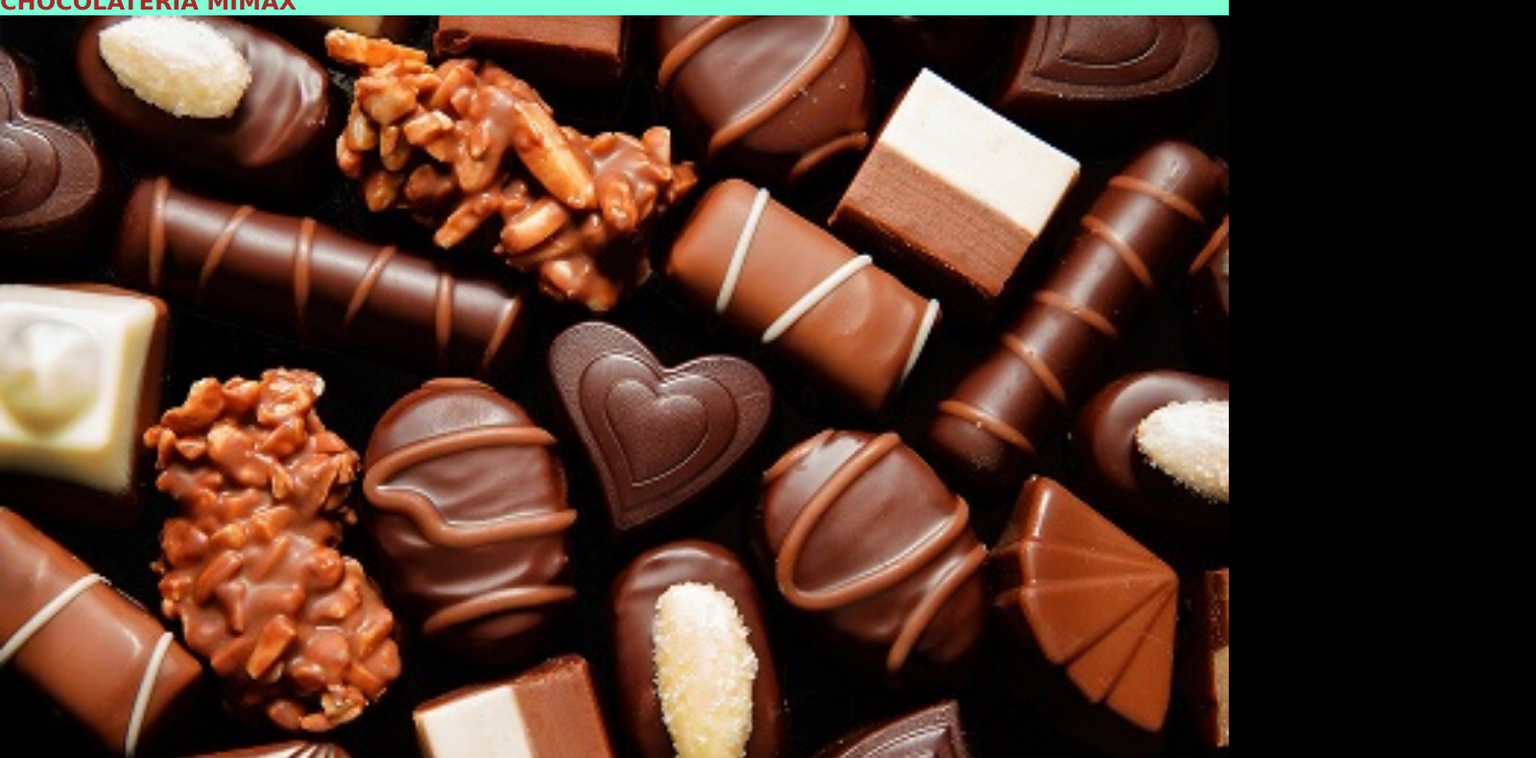
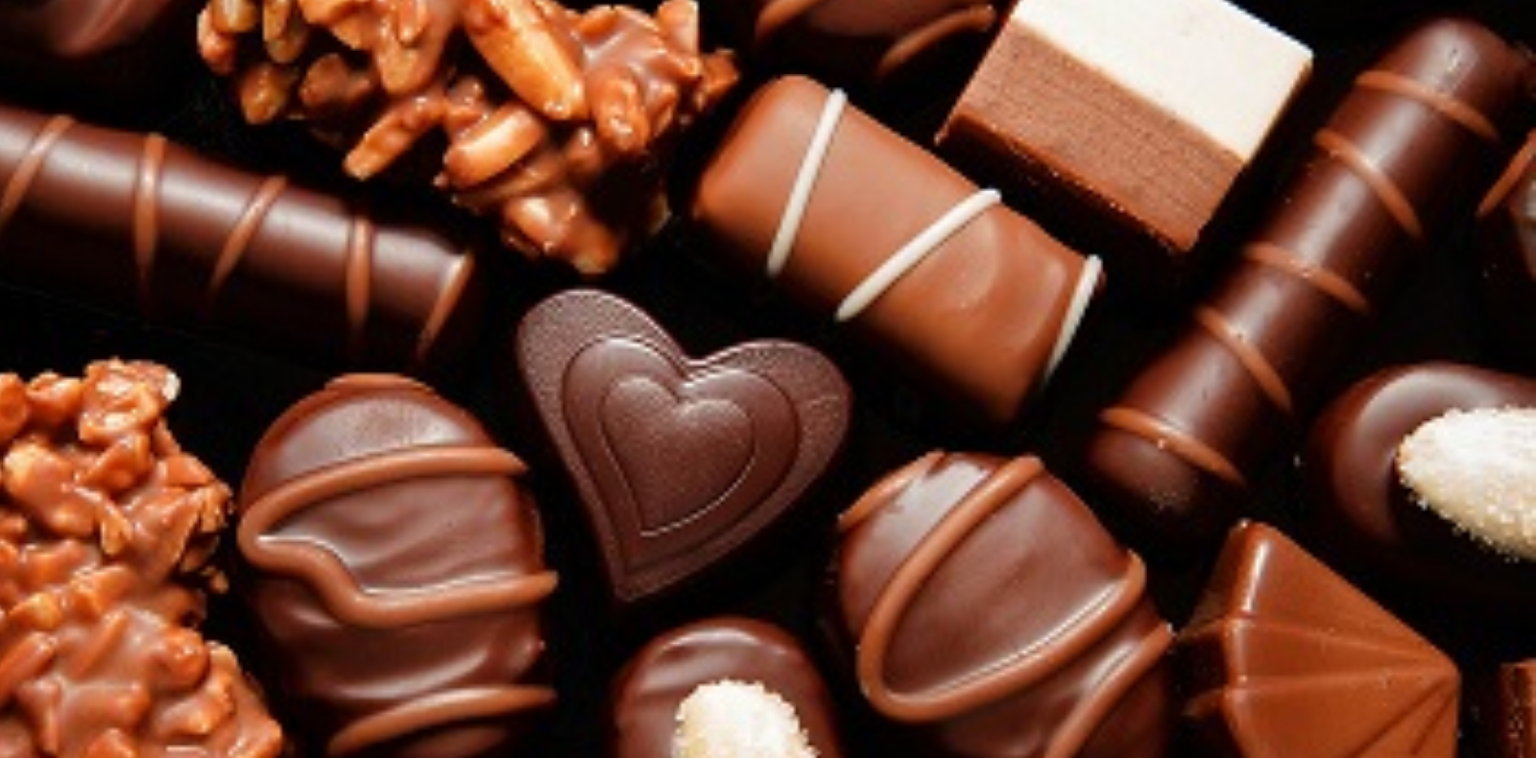
Before and after one commit to MaxiLopezD/proyectocoder, a plain HTML site: page index.html in a window 1280 px wide. Shown: the part 136-926 px from the top of the page at 96% size, 1600 px wide, since content can reach past the window. Drawn offline with Linux system fonts and the light colour scheme.

Commit message:
agrego transform banner del index

```diff
--- a/css/estilos.css
+++ b/css/estilos.css
@@ -46,6 +46,7 @@ li a{
 
 .inicio__baner{
     width: 100%;
+    transform: scale(1.5);
 
 }
 .index__main{
--- a/index.html
+++ b/index.html
@@ -31,6 +31,8 @@
         <section>
             <div>
                 <h1>CHOCOLATERIA MIMAX</h1>
+                <button class="boton__git">COMPRA</button>
+                <a href="cambio para git"></a>
             </div>
             <div>
                 <img class="inicio__baner" src="recursos/imagenes/CHOCO.jpg" alt="baner">
```
Also changed, not shown: README.md (added).
